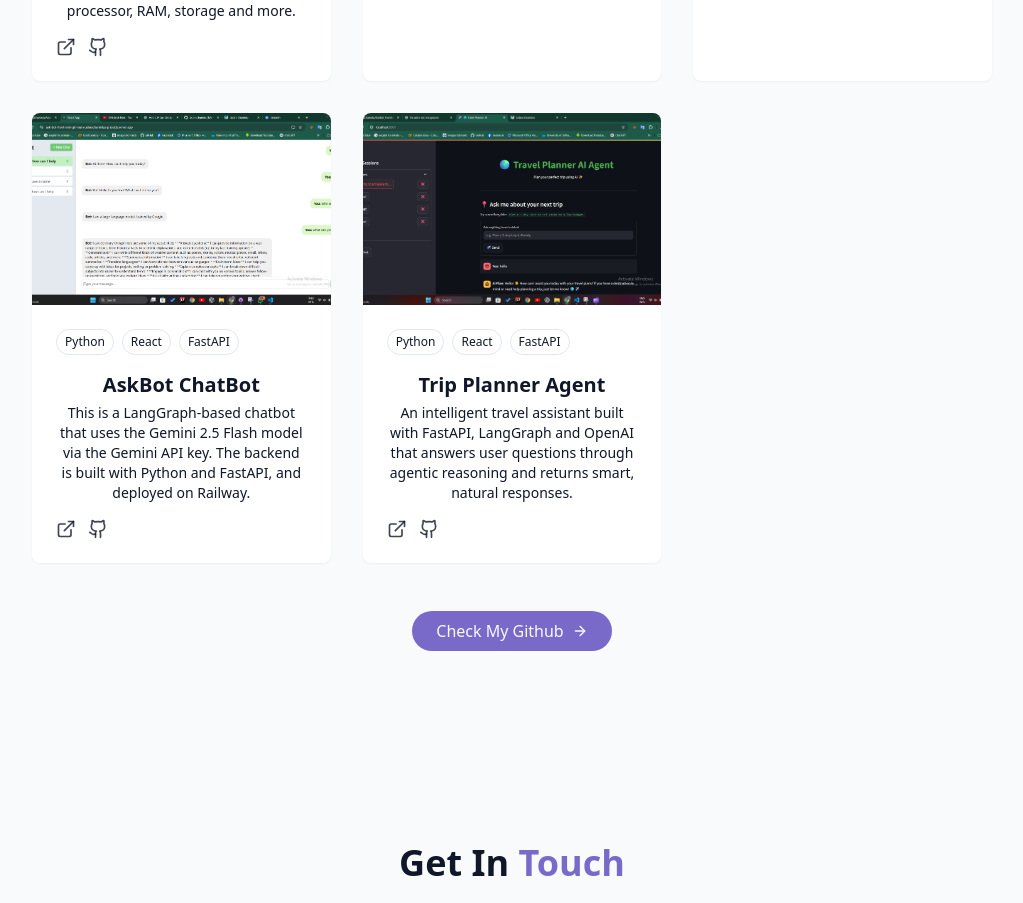
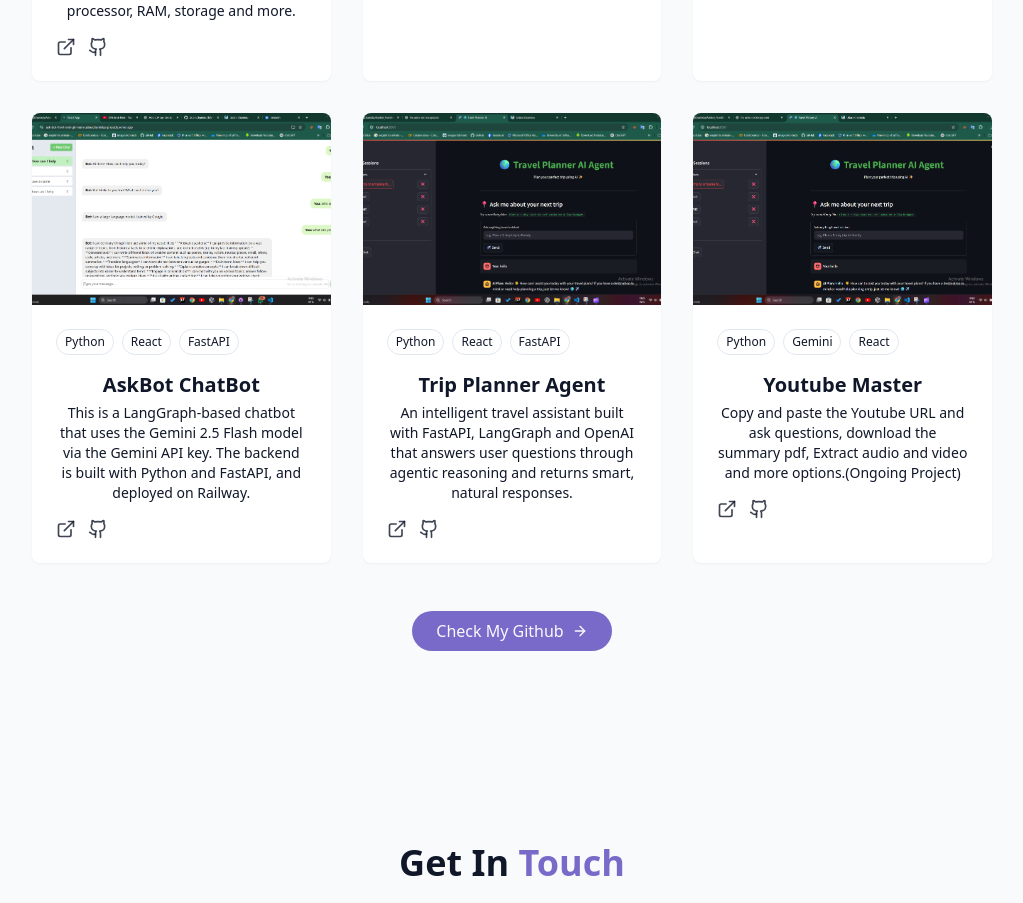
Before and after one commit to UdaraChamidu/My-Portfolio, a React (Vite) app: page / in a window 1280 px wide. Shown: the part 4511-5414 px from the top of the page, without its empty margins (128-1151 px from the left). Built offline with nearby package versions, Linux system fonts and the light colour scheme.

Commit message:
new project added

```diff
--- a/src/components/ProjectsSection.jsx
+++ b/src/components/ProjectsSection.jsx
@@ -96,6 +96,18 @@ const projects = [
     githubUrl:
       "https://github.com/UdaraChamidu/student_attendance_management_project",
   },
+
+  {
+    id: 3,
+    title: "Youtube Master",
+    description:
+      "Copy and paste the Youtube URL and ask questions, download the summary pdf, Extract audio and video and more options.(Ongoing Project)",
+    image: "/projects/project8.png",
+    tags: ["Python", "Gemini", "React"],
+    demoUrl: "#",
+    githubUrl:
+      "https://github.com/UdaraChamidu/Youtube-Master",
+  },
 ];
 
 export const ProjectsSection = () => {
```
